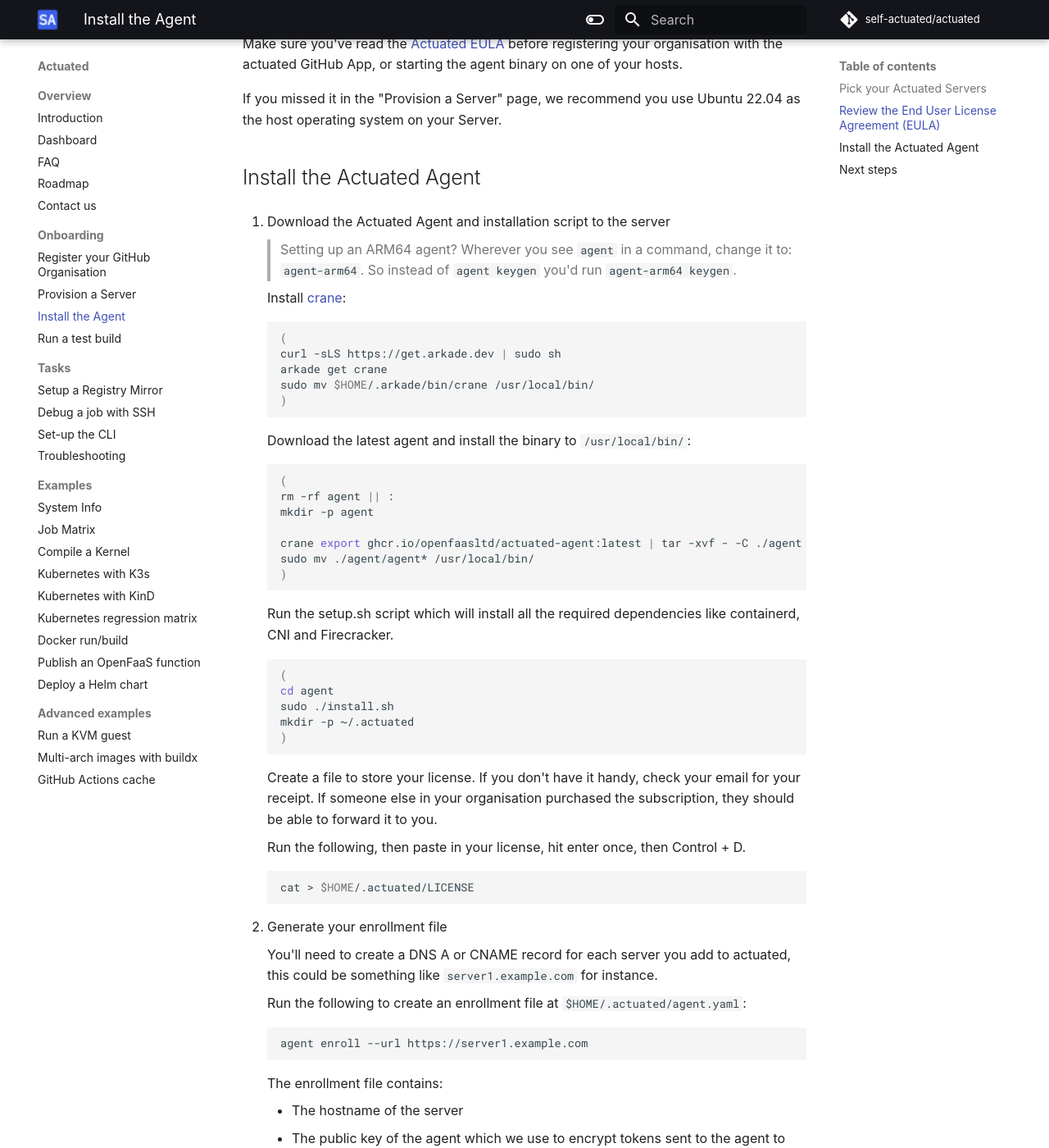
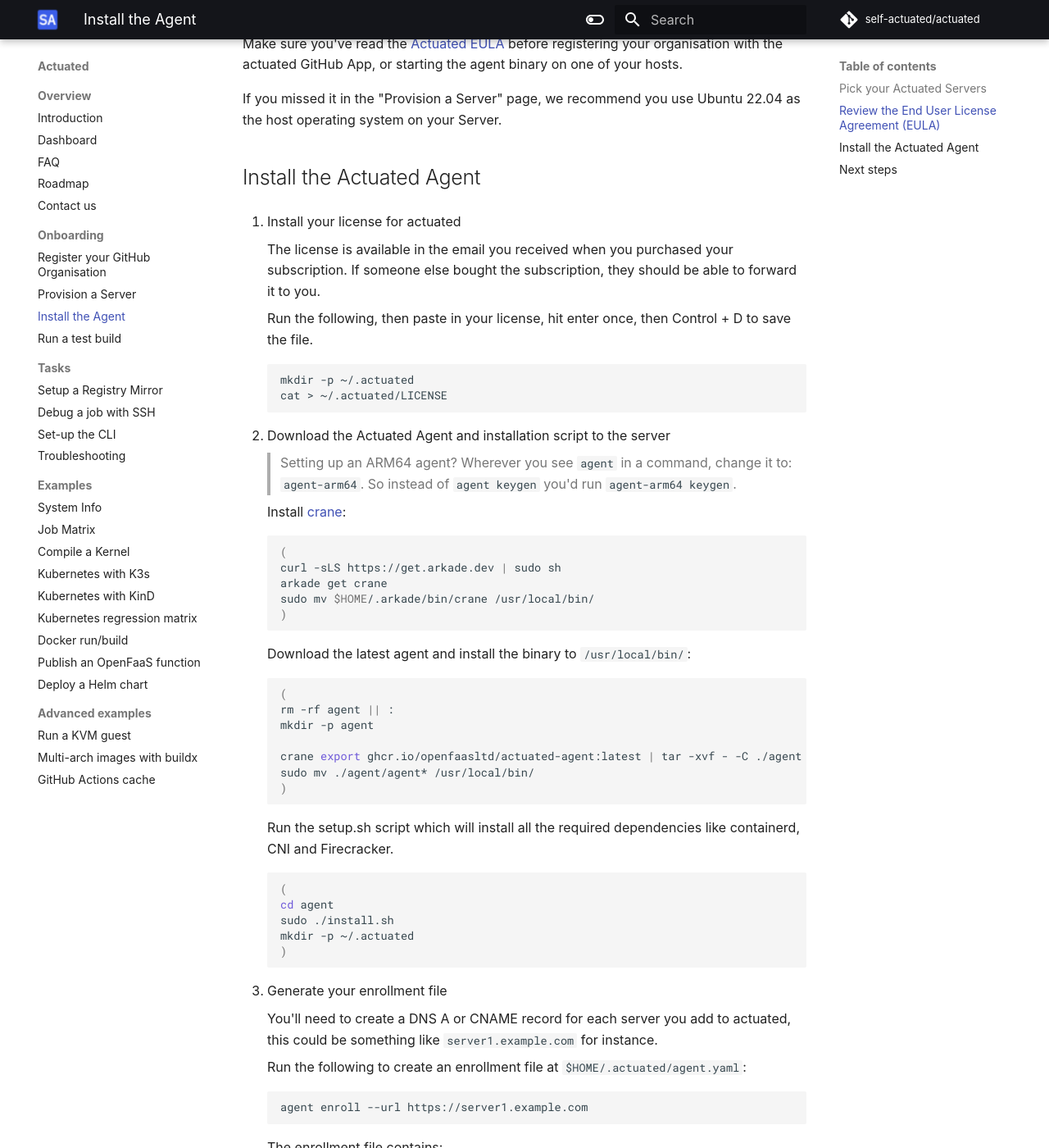
Before and after one commit to welteki/docs.actuated.dev, an MkDocs documentation site: the page built from docs/install-agent.md, in a window 1280 px wide and 1400 px high, scrolled down 736 px. Shown: the whole window at 82% size. Built offline with MkDocs 1.6.1 and Material for MkDocs 9.7.7, drawn with Linux system fonts in a browser that asks for light colours; some web fonts are replaced; some of the changed text lies outside the part shown.

Commit message:
Tune up example for inlets and workflow for license
Signed-off-by: Alex Ellis (OpenFaaS Ltd) <alexellis2@gmail.com>

````diff
--- a/docs/install-agent.md
+++ b/docs/install-agent.md
@@ -23,7 +23,18 @@
 
 ## Install the Actuated Agent
 
-1. Download the Actuated Agent and installation script to the server
+1. Install your license for actuated
+
+    The license is available in the email you received when you purchased your subscription. If someone else bought the subscription, they should be able to forward it to you.
+
+    Run the following, then paste in your license, hit enter once, then Control + D to save the file.
+
+    ```bash
+    mkdir -p ~/.actuated
+    cat > ~/.actuated/LICENSE
+    ```
+
+2. Download the Actuated Agent and installation script to the server
 
     > Setting up an ARM64 agent? Wherever you see `agent` in a command, change it to: `agent-arm64`. So instead of `agent keygen` you'd run `agent-arm64 keygen`.
 
@@ -59,15 +70,7 @@
     )
     ```
 
-    Create a file to store your license. If you don't have it handy, check your email for your receipt. If someone else in your organisation purchased the subscription, they should be able to forward it to you.
-
-    Run the following, then paste in your license, hit enter once, then Control + D.
-
-    ```bash
-    cat > $HOME/.actuated/LICENSE
-    ```
-
-2. Generate your enrollment file
+3. Generate your enrollment file
 
     You'll need to create a DNS A or CNAME record for each server you add to actuated, this could be something like `server1.example.com` for instance.
 
@@ -130,7 +133,14 @@
     sudo journalctl -u actuated --since today -f
     ```
 
-    For an Actuated Agent behind an [inlets tunnel](https://inlets.dev), do not include the `--letsencrypt-*` flags, and instead add `--listen-addr 127.0.0.1:`. See [expose the agent with HTTPS](/expose-agent/) for instructions on how the setup inlets.
+    For an Actuated Agent behind an [inlets tunnel](https://inlets.dev), do not include the `--letsencrypt-*` flags, and instead add `--listen-addr "127.0.0.1:"`. See [expose the agent with HTTPS](/expose-agent/) for instructions on how the setup inlets.
+
+    For example (with inlets):
+
+    ```bash
+    sudo -E agent install-service \
+        --listen-addr "127.0.0.1:"
+    ```
 
 5. Check that the control-plane is accessible
 
````
